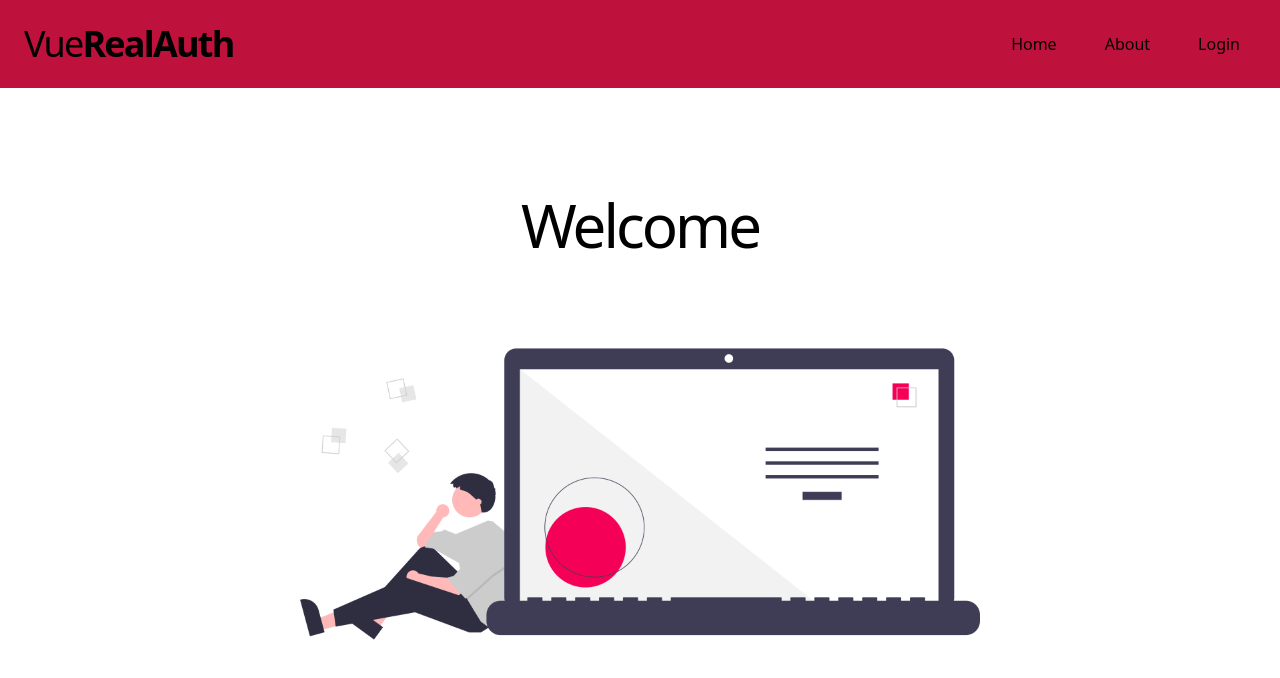
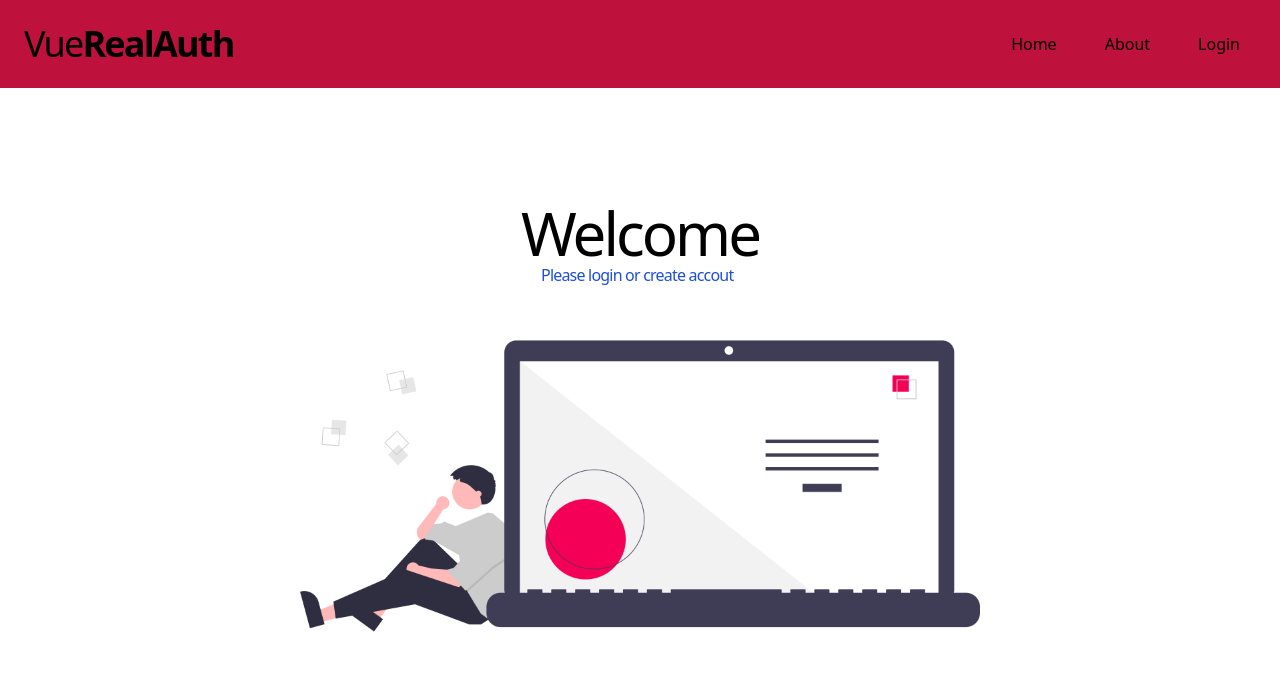
Before and after one commit to carlosgit7/vuelogin, a Vue app: page / in a window 1280 px wide. Shown: the top 678 px of the page. Built offline with nearby package versions, Linux system fonts and the light colour scheme; no server answers.

Commit message:
added h2 to homepage

```diff
--- a/src/pages/index.vue
+++ b/src/pages/index.vue
@@ -4,8 +4,11 @@ const { isAuthenticated, user } = useAuth();
 </script>
 
 <template>
-<div class="flex flex-col space-y-10 items-center justify-center min-h-screen-nonav">
-   <h1 v-if="!isAuthenticated" class="text-6xl tracking-tighter font-extralight">Welcome</h1>
+<div class="flex flex-col items-center justify-center min-h-screen-nonav">
+  <div v-if="!isAuthenticated" class="">
+     <h1  class="text-6xl tracking-tighter font-extralight">Welcome</h1>
+     <h2 class=" tracking-tighter font-extralight text-blue-700 ml-5">Please login or create accout</h2>
+  </div>
    <h1 v-else class="text-6xl tracking-tighter font-extralight">Welcome {{ user }}</h1>
   <img src="../assets/indexBG.png" alt="bg-image" class="w-2/3 ">
 </div>
```
